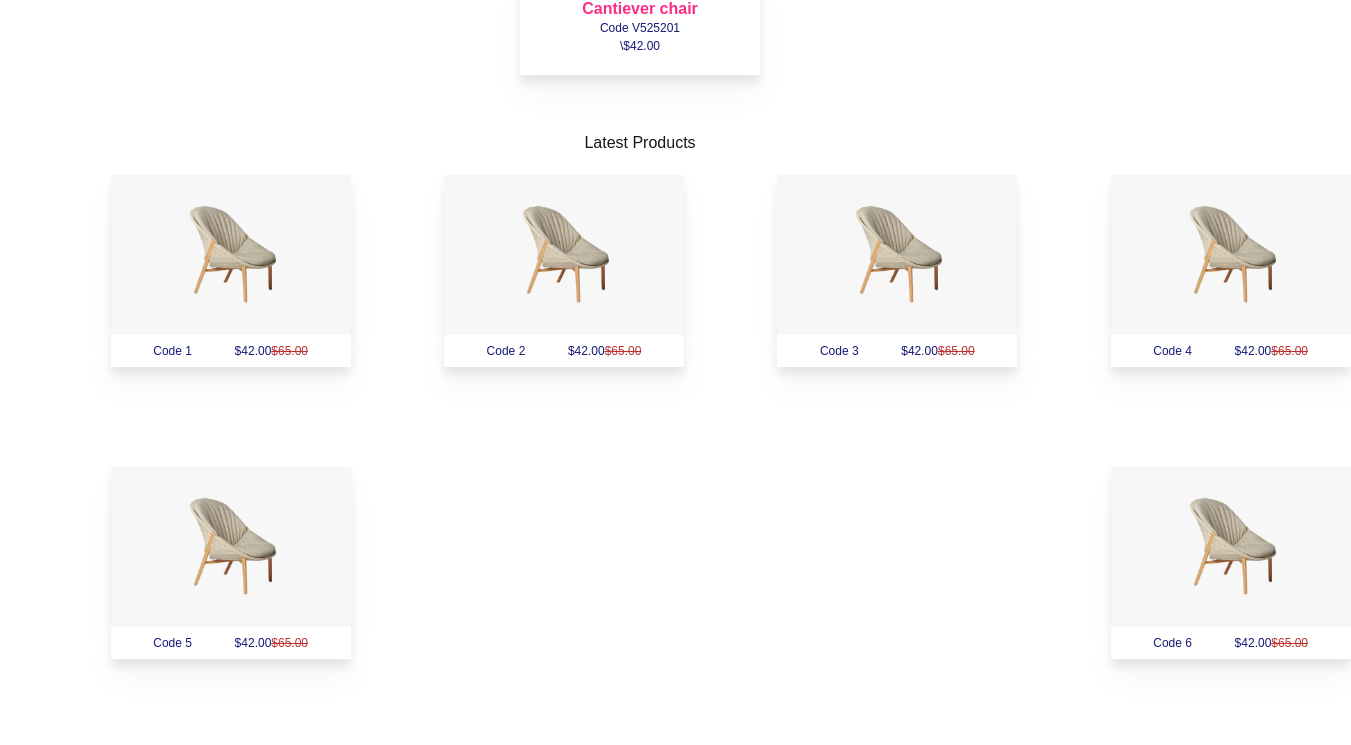
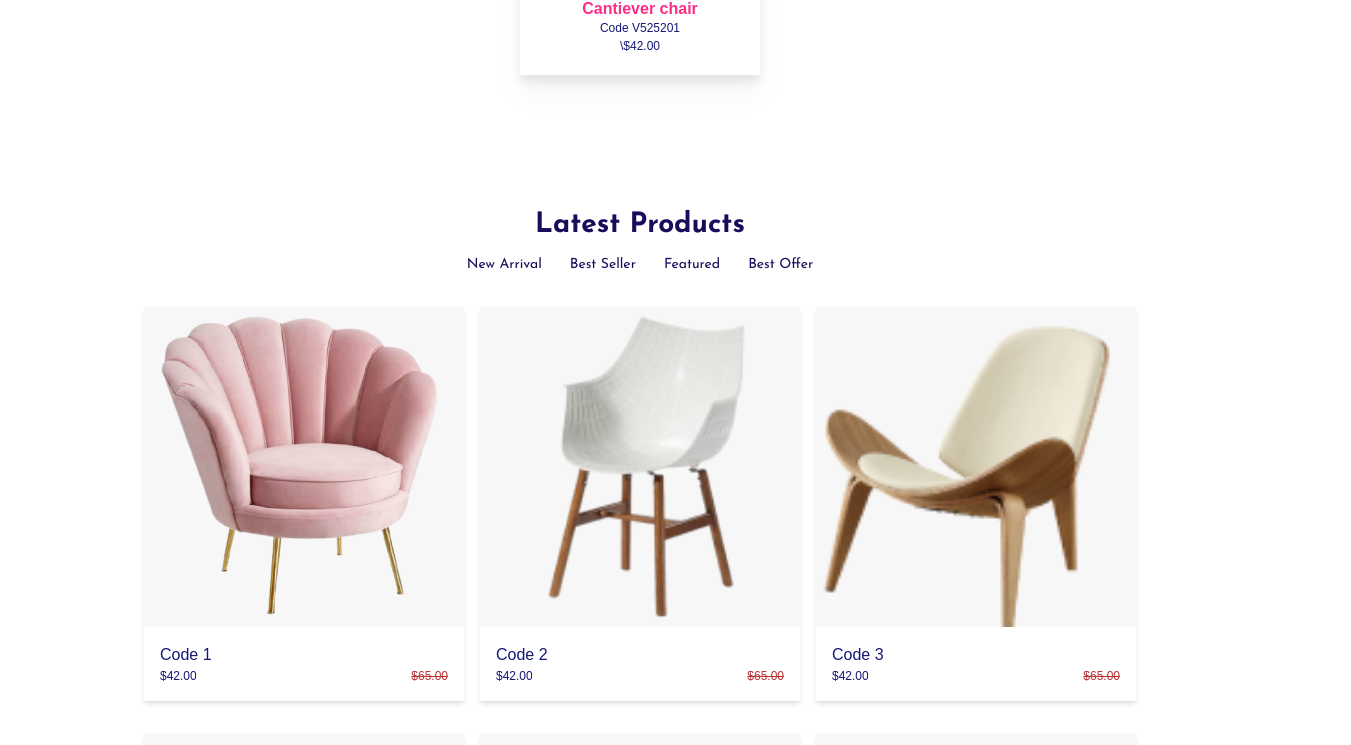
Before and after one commit to SJcodeML/nextjs-hackathon-final-ecommerce-template-figma-, a Next.js app in the folder hackathon-ecommerce-template/my-app/: page / in a window 1280 px wide. Shown: the part 1318-2063 px from the top of the page, 1351 px wide, since content can reach past the window. Built offline with nearby package versions, Linux system fonts and the light colour scheme.

Commit message:
code added

```diff
--- a/hackathon-ecommerce-template/my-app/src/app/component/LatestProducts.tsx
+++ b/hackathon-ecommerce-template/my-app/src/app/component/LatestProducts.tsx
@@ -1,5 +1,12 @@
 "use client"
 import Image , {StaticImageData} from "next/image";
+
+import chair from "../../public/chair.png";
+import chair2 from "../../public/chair2.png";
+import chair3 from "../../public/chair3.png";
+import chair4 from "../../public/chair4.png";
+import chair5 from "../../public/chair5.png";
+import chair6 from "../../public/chair6.png";
 import chair7 from "../../public/chair7.png";
 
 interface Data2 {
@@ -13,7 +20,7 @@ interface Data2 {
 const data:Data2[] =[
     {
         id:1,
-        image:chair7,
+        image:chair,
         name:"sidra",
         price:42.00,
         oldPrice:65.00
@@ -21,7 +28,7 @@ const data:Data2[] =[
     },
     {
         id:2,
-        image:chair7,
+        image:chair2,
         name:"sidra",
         price:42.00,
         oldPrice:65.00
@@ -29,7 +36,7 @@ const data:Data2[] =[
     },
     {
         id:3,
-        image:chair7,
+        image:chair3,
         name:"sidra",
         price:42.00,
         oldPrice:65.00
@@ -37,7 +44,7 @@ const data:Data2[] =[
     },
     {
         id:4,
-        image:chair7,
+        image:chair4,
         name:"sidra",
         price:42.00,
         oldPrice:65.00
@@ -45,7 +52,7 @@ const data:Data2[] =[
     },
     {
         id:5,
-        image:chair7,
+        image:chair5,
         name:"sidra",
         price:42.00,
         oldPrice:65.00
@@ -53,7 +60,7 @@ const data:Data2[] =[
     },
     {
         id:6,
-        image:chair7,
+        image:chair6,
         name:"sidra",
         price:42.00,
         oldPrice:65.00
@@ -62,10 +69,14 @@ const data:Data2[] =[
 
 ]
 
-const Card = ({ item }: { item: Data2 }) => (
-    <div className="flex justify-center items-center flex-row flex-wrap mt-5 mx-1  ">
+// const Card = ({ item }: { item: Data2 }) => (
+//     <div className=" mt-5   ">
+
+        {/* card container */}
+        {/* <div className="w-96 flex justify-between items-center flex-col  flex-wrap  mb-8 "> */}
+
               {/* card */}
-    <div className='flex flex-col w-full sm:w-1/2 lg:w-1/3 px-4 mb-8  ' key={item.id}>
+              {/* <div className='flex flex-col w-full sm:w-1/2 lg:w-1/3  ' key={item.id}>
                   <div className='w-60 h-40 bg-[#f7f7f7] flex justify-center items-center drop-shadow-xl'>
                       <Image
                           src={item.image}
@@ -83,30 +94,97 @@ const Card = ({ item }: { item: Data2 }) => (
                   </div>
               </div>
         </div>
+    </div>
+);   */}
+
+const Card = ({ item }: { item: Data2 }) => (
+    <div className="w-full max-w-xs bg-white shadow-md  mb-4">
+        {/* Image Container */}
+        <div className="flex justify-center items-center bg-[#f7f7f7] h-80 overflow-hidden">
+            <Image
+                src={item.image}
+                alt={`Image of ${item.name}`} // Use a more descriptive alt text if relevant
+                layout="responsive"
+                width={150}
+                height={150}
+                className="object-cover"
+            />
+        </div>
+
+        {/* Card Details */}
+        <div className="p-4 flex flex-col">
+            <h3 className="text-[#151875] text-[1rem]">{`Code ${item.id}`}</h3>
+            <div className="flex items-end justify-between ">
+                <span className="text-[#151875] text-[0.75rem]">${item.price.toFixed(2)}</span>
+                {item.oldPrice && (
+                    <span className="text-[#ba3131] text-[0.75rem] line-through">${item.oldPrice.toFixed(2)}</span>
+                )}
+            </div>
+        </div>
+    </div>
 );
+
+// export default function LatestProducts(){
+//     return(
+//         <div className=" flex flex-wrap justify-center items-center">
+//              {/* heading */}
+//                <h1 className="">
+//                 Latest Products
+//                </h1>
+
+//              {/* cards section */}
+//              <div className='flex flex-wrap justify-between '>
+//             {data.map((item) => (
+//                 <Card item={item} key={item.id} />
+//             ))}
+//         </div>
 
 
 
 
-export default function LatestProducts(){
-    return(
-        <div className=" flex flex-wrap justify-center items-center">
-             {/* heading */}
-               <h1 className="">
+//         </div>
+
+//     )
+// }
+
+
+
+export default function LatestProducts() {
+    return (
+        <div className="flex flex-col items-center mt-10">
+            {/* Heading */}
+            <div className="flex justify-center items-center">
+                <h1 className="navbar-text text-[1.75rem] leading-7 mt-10 font-extrabold text-[#1a0b5b] hoverEffect">
                     Latest Products
                 </h1>
+            </div>
 
-             {/* cards section */}
-             <div className='flex flex-wrap justify-between '>
-            {data.map((item) => (
-                <Card item={item} key={item.id} />
-            ))}
+            {/* bottom nav featured products */}
+
+            <div className="flex justify-center gap-7 items-center mb-7 mt-3  ">
+                <h1 className="navbar-text text-[0.875rem] leading-7 cursor-pointer hover:text-pink-300 text-[#1a0b5b] hoverEffect">
+                    New Arrival
+                </h1>
+                <h1 className="navbar-text text-[0.875rem] leading-7  cursor-pointer hover:text-pink-300 text-[#1a0b5b] hoverEffect">
+                    Best Seller
+                </h1>
+                <h1 className="navbar-text text-[0.875rem] leading-7  cursor-pointer hover:text-pink-300 text-[#1a0b5b] hoverEffect">
+                    Featured
+                </h1>
+                <h1 className="navbar-text text-[0.875rem] leading-7  cursor-pointer hover:text-pink-300 text-[#1a0b5b] hoverEffect">
+                    Best Offer
+                </h1>
             </div>
 
 
 
 
+            {/* Cards Section */}
+            <div className="flex flex-wrap justify-center md:justify-center gap-4 px-4">
+                {data.map((item) => (
+                    <Card item={item} key={item.id} />
+                ))}
             </div>
-
-    )
+        </div>
+    );
 }
--- a/hackathon-ecommerce-template/my-app/src/app/component/ShopGridDefault.tsx
+++ b/hackathon-ecommerce-template/my-app/src/app/component/ShopGridDefault.tsx
@@ -182,7 +182,7 @@ export default function ShopGridDefault() {
                 ))}
             </div>
 
-           <Logo/>
+           {/* <Logo/> */}
         </div>
     )
 }
--- a/hackathon-ecommerce-template/my-app/src/app/component/ShopexOffer.tsx
+++ b/hackathon-ecommerce-template/my-app/src/app/component/ShopexOffer.tsx
@@ -1,5 +1,5 @@
 
-import Image, {StaticImageData} from "next/image";
+import Image, { StaticImageData } from "next/image";
 import freedelivery1 from "../../public/free-delivery1.png";
 import freedelivery2 from "../../public/Group.png";
 import freedelivery3 from "../../public/Group1.png";
@@ -7,37 +7,37 @@ import freedelivery4 from "../../public/cashback1.png";
 
 
 interface Data2 {
-    id:number,
-    image:StaticImageData,
-    name:string,
-    description:string
+    id: number,
+    image: StaticImageData,
+    name: string,
+    description: string
 
 }
 
-const data:Data2[] =[
+const data: Data2[] = [
     {
-        id:1,
-        image:freedelivery1,
-        name:"24/7 Support",
-        description:"cnjdkj jkscjkhjdhf nscnsdjkkhsdjf jndcjnjskdh cndnjhdjfhdj njcsdjkfhjh njsdjfhjd njdjkhfjfh",
+        id: 1,
+        image: freedelivery1,
+        name: "24/7 Support",
+        description: "cnjdkj jkscjkhjdhf nscnsdjkkhsdjf jndcjnjskdh cndnjhdjfhdj njcsdjkfhjh njsdjfhjd njdjkhfjfh",
     },
     {
-        id:2,
-        image:freedelivery2,
-        name:"24/7 Support",
-        description:"cnjdkj jkscjkhjdhf nscnsdjkkhsdjf jndcjnjskdh cndnjhdjfhdj njcsdjkfhjh njsdjfhjd njdjkhfjfh",
+        id: 2,
+        image: freedelivery2,
+        name: "24/7 Support",
+        description: "cnjdkj jkscjkhjdhf nscnsdjkkhsdjf jndcjnjskdh cndnjhdjfhdj njcsdjkfhjh njsdjfhjd njdjkhfjfh",
     },
     {
-        id:3,
-        image:freedelivery3,
-        name:"24/7 Support",
-        description:"cnjdkj jkscjkhjdhf nscnsdjkkhsdjf jndcjnjskdh cndnjhdjfhdj njcsdjkfhjh njsdjfhjd njdjkhfjfh",
+        id: 3,
+        image: freedelivery3,
+        name: "24/7 Support",
+        description: "cnjdkj jkscjkhjdhf nscnsdjkkhsdjf jndcjnjskdh cndnjhdjfhdj njcsdjkfhjh njsdjfhjd njdjkhfjfh",
     },
     {
-        id:4,
-        image:freedelivery4,
-        name:"24/7 Support",
-        description:"cnjdkj jkscjkhjdhf nscnsdjkkhsdjf jndcjnjskdh cndnjhdjfhdj njcsdjkfhjh njsdjfhjd njdjkhfjfh",
+        id: 4,
+        image: freedelivery4,
+        name: "24/7 Support",
+        description: "cnjdkj jkscjkhjdhf nscnsdjkkhsdjf jndcjnjskdh cndnjhdjfhdj njcsdjkfhjh njsdjfhjd njdjkhfjfh",
     },
 
 
@@ -45,6 +45,9 @@ const data:Data2[] =[
 
 const Card = ({ item }: { item: Data2 }) => (
     <div className="flex  flex-wrap mt-5 px-32 ">
+
+
+
         {/* card */}
         <div className='flex drop-shadow-xl ' key={item.id}>
             <div className='w-60 h-56 flex flex-col bg-[#fbfafa] justify-center items-center  mb-14 '>
@@ -67,9 +70,14 @@ const Card = ({ item }: { item: Data2 }) => (
 );
 
 
-export default function ShopexOffer (){
+export default function ShopexOffer() {
     return (
         <div className='flex flex-col '>
+            <div className="flex justify-center items-center mt-10 mb-7">
+            <h1 className="navbar-text text-[1.75rem] leading-7 mt-10 font-extrabold text-[#1a0b5b] hoverEffect">
+                Latest Products
+            </h1>
+        </div>
 
             {/* cards section */}
             <div className='flex flex-wrap justify-between '>
```
Lines whose indentation alone changed are shown as unchanged.
